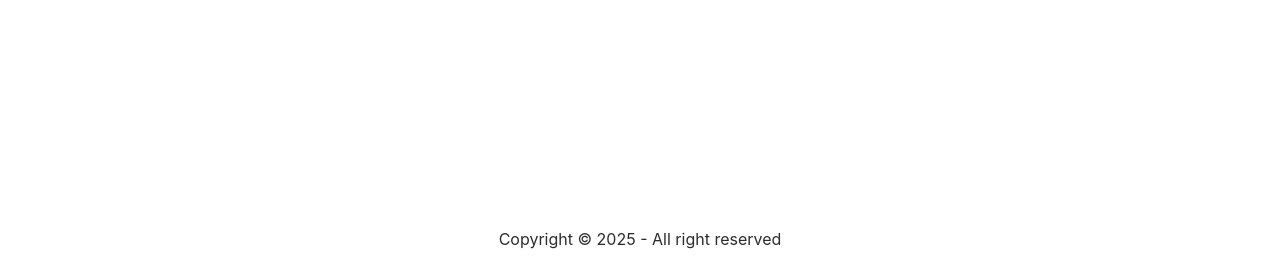
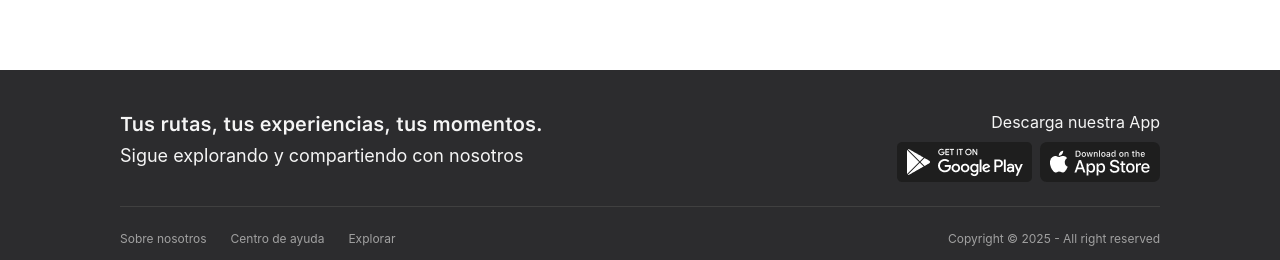
Before and after one commit to ESAT-ID3/2.-Battle-Trails, a React (Vite) app: page /test in a window 1280 px wide. Shown: the part 537-797 px from the top of the page. Built offline with nearby package versions, Linux system fonts and the light colour scheme; no server answers; a web font is replaced by a local one.

Commit message:
feat(footer): rediseñar el componente de pie de página con nuevos elementos visuales y enlaces; se añade sección para descarga de la app y se mejora la estructura de contenido.

```diff
--- a/src/components/ui/filter-bar/filter-bar.tsx
+++ b/src/components/ui/filter-bar/filter-bar.tsx
@@ -9,16 +9,14 @@ const FILTERS = [
   { key: "descubre" as FilterType, label: "Joyas Ocultas", icon: Gem },
 ];
 
-const VALID_COMBINATIONS: Record<string, string[]> = {
-  populares: ["cercanos", "vistos"],
-  cercanos: ["populares", "descubre"],
-  explorados: ["vistos"],
-  vistos: ["populares", "explorados"],
-  descubre: ["cercanos"],
-};
 
 const FilterBar = () => {
   const { activeFilters, toggleFilter } = useSearchStore();
+
+  const handleFilterClick = (filter: FilterType) => {
+    toggleFilter(filter);
+    window.scrollTo({ top: 0 });
+  };
 
   return (
     <div
@@ -34,7 +32,7 @@ const FilterBar = () => {
         return (
           <button
             key={key}
-            onClick={() => toggleFilter(key)}
+            onClick={() => handleFilterClick(key)}
             className={clsx(
               // MOBILE
               "flex flex-col flex-1 items-center justify-center h-full",
--- a/src/components/ui/search-box/search-box.tsx
+++ b/src/components/ui/search-box/search-box.tsx
@@ -14,6 +14,7 @@ const SearchBox = ({ onFocusChange, onSearch }: Props) => {
   const [showPlaceholder, setShowPlaceholder] = useState(false);
   const [searchValue, setSearchValue] = useState("");
   const [isScrolled, setIsScrolled] = useState(false);
+  const [isMobile, setIsMobile] = useState(false);
   const location = useLocation();
   const navigate = useNavigate();
 
@@ -21,7 +22,18 @@ const SearchBox = ({ onFocusChange, onSearch }: Props) => {
   const isDetails = location.pathname.includes("/post");
   const isProfile = location.pathname.includes("/profile");
 
-  const isExpanded = isFocused || isHovered || searchValue.length > 0 || (!isScrolled && isHome);
+  // Detectar si es móvil
+  useEffect(() => {
+    const checkMobile = () => {
+      setIsMobile(window.innerWidth < 860); // md breakpoint
+    };
+
+    checkMobile();
+    window.addEventListener('resize', checkMobile);
+    return () => window.removeEventListener('resize', checkMobile);
+  }, []);
+
+  const isExpanded = isFocused || isHovered || searchValue.length > 0 || (!isScrolled && isHome && !isMobile);
   const sharedTransition = "transition-all duration-400 ease-in-out";
 
   const iconColorClass = isHome
--- a/src/layouts/footer/footer.tsx
+++ b/src/layouts/footer/footer.tsx
@@ -1,11 +1,42 @@
+import React from "react";
+import googlePlay from "@assets/googleplay.png";
+import appStore from "@assets/appstore.png";
+
 const Footer = () => {
   return (
-    <footer className=" sm:footer-horizontal bg-accent text-neutral items-center p-3">
-      <div className="flex flex-row  items-center justify-center ">
-        <p>Copyright © {new Date().getFullYear()} - All right reserved</p>
+    <footer className="bg-neutral text-neutral-100 px-10 sm:px-30 pt-10 pb-4 w-full relative overflow-hidden">
+      <div className="flex flex-col md:flex-row md:justify-between md:items-start gap-8">
+        {/* Mensaje principal */}
+        <div className="flex-1 flex flex-col text-center md:text-left">
+          <h2 className="text-lg md:text-xl font-semibold mb-1">Tus rutas, tus experiencias, tus momentos.</h2>
+          <p className="text-base md:text-lg font-normal">Sigue explorando y compartiendo con nosotros</p>
+        </div>
+        {/* Descarga App */}
+        <div className="flex flex-col justify-center items-center md:items-end">
+          <span className="mb-2 text-base">Descarga nuestra App</span>
+          <div className="flex flex-row gap-2">
+            <div className="flex flex-row gap-2">
+              <img src={googlePlay} alt="Google Play" className="h-10" />
+              <img src={appStore} alt="Apple Store" className="h-10" />
+            </div>
+
+          </div>
+        </div>
       </div>
+      {/* Línea divisoria */}
+      <hr className="my-6 border-neutral-700" />
+      <div className="flex flex-col md:flex-row  md:justify-between md:items-center text-xs text-neutral-400 gap-2">
+        <div className="flex flex-row gap-6 mb-2 md:mb-0 justify-center sm:justify-start">
+          <a href="" className="hover:text-accent transition-colors">Sobre nosotros</a>
+          <a href="" className="hover:text-accent transition-colors">Centro de ayuda</a>
+          <a href="/" className="hover:text-accent transition-colors">Explorar</a>
+        </div>
+        <div className="text-center sm:text-right">
+          Copyright © {new Date().getFullYear()} - All right reserved
+        </div>
+      </div>
+
     </footer>
-
   );
 };
 
--- a/src/layouts/header/header-user-actions/header-user-actions.tsx
+++ b/src/layouts/header/header-user-actions/header-user-actions.tsx
@@ -79,7 +79,7 @@ const HeaderUserActions = ({searchOpen, currentPath,isScrolled}: { searchOpen: b
         <button
           onClick={() => (user ? goToNewRoute() : goToAuth())}
           className={clsx("btn text-accent bg-transparent border-0 font-medium space-x-2 shadow-none focus:shadow-none hover:shadow-none gap-2",
-            isScrolled || isProfile  ? "text-secondary min-[1250px]:!hidden" : " min-[1250px]:flex",)}
+            isScrolled || isProfile  ? "text-accent min-[1250px]:!hidden" : " min-[1250px]:flex",)}
         >
           <p>Añade tu ruta</p>
           <CircleFadingPlus size={42} strokeWidth={1} className="text-secondary"/>
@@ -94,9 +94,8 @@ const HeaderUserActions = ({searchOpen, currentPath,isScrolled}: { searchOpen: b
           role="button"
           className={clsx(
             "btn-ghost btn-circle avatar border-0 shadow-none focus:shadow-none hover:shadow-none !p-0 transition-all duration-300",
-            // Aplica solo en pantallas >= 1250px
-
-            isScrolled && searchOpen && "min-[1250px]:opacity-0 min-[1250px]:-z-10 min-[1250px]:pointer-events-none"
+            // Cambio el breakpoint para que se oculte cuando sea menor o igual a 1340px
+            isScrolled && searchOpen && "max-[1340px]:opacity-0 max-[1340px]:-z-10 max-[1340px]:pointer-events-none"
           )}
         >
           <div className="w-10 h-10 rounded-full overflow-hidden cursor-pointer ml-auto">
--- a/src/pages/home-page.tsx
+++ b/src/pages/home-page.tsx
@@ -185,7 +185,7 @@ const HomePage = () => {
           {locationError && activeFilters.includes('cercanos') && (
             <p className="text-red-500 text-sm">{locationError}</p>
           )}
-          <div className="grid grid-cols-1 pt-10 sm:grid-cols-2 lg:grid-cols-3 xl:grid-cols-4 gap-17">
+          <div className="grid grid-cols-1 pt-10 sm:grid-cols-2 lg:grid-cols-3 xl:grid-cols-4 2xl:grid-cols-5 gap-10">
             {distanceFilteredPosts.map((post) => (
               <Card key={post.id} post={post}/>
             ))}
--- a/src/pages/profile-page.tsx
+++ b/src/pages/profile-page.tsx
@@ -283,7 +283,7 @@ const ProfilePage = () => {
               </div>
 
               {/* Contenido */}
-              <div className="mt-5">
+              <div className="mt-5 mb-10">
                   {renderContent()}
               </div>
           </div>
--- a/src/pages/profile-user-page.tsx
+++ b/src/pages/profile-user-page.tsx
@@ -51,7 +51,7 @@ const ProfileUserPage = () => {
   }
 
   return (
-    <div className="px-4 pt-25 sm:px-10">
+    <div className="px-4 pt-25 sm:px-10 mb-10">
       {/* Header */}
       <div className="flex flex-col lg:flex-row justify-between">
         <div className="flex flex-col lg:flex-row flex-wrap gap-6 items-center">
```
Also changed, not shown: src/assets/appstore.png (added), src/assets/googleplay.png (added), src/layouts/footer/footer.module.css (deleted).
